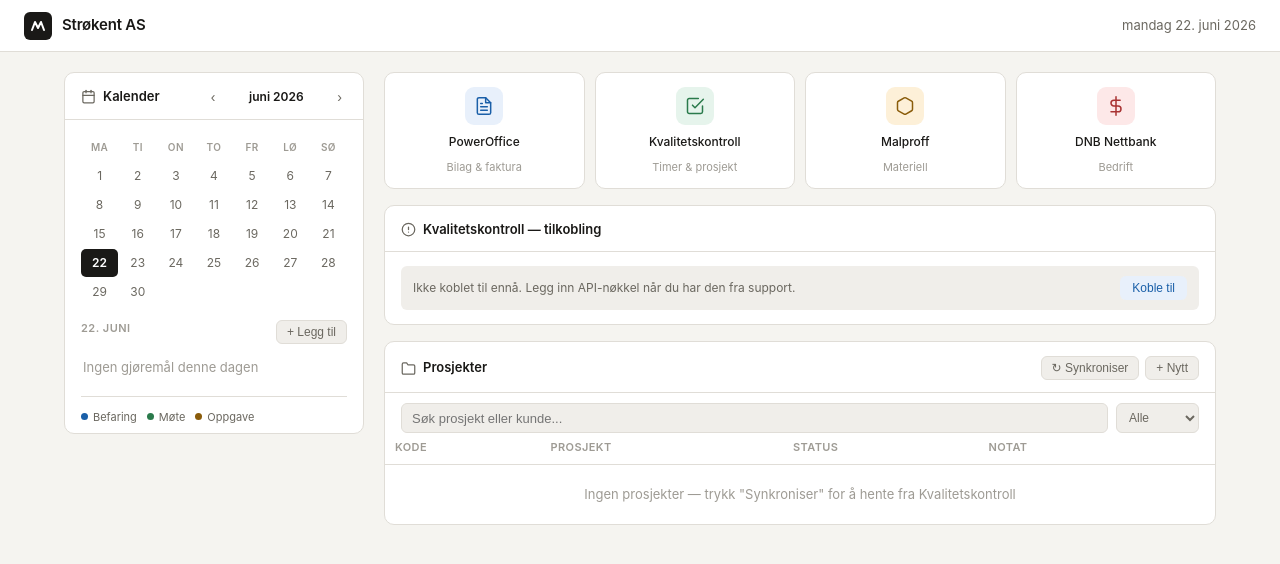
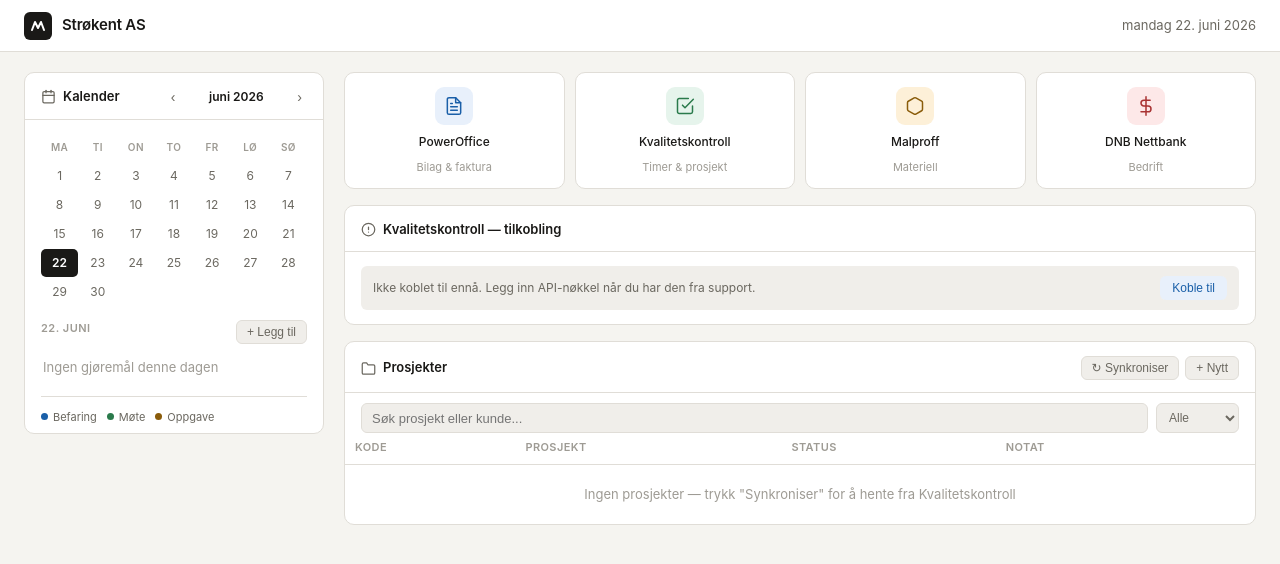
Before and after one commit to simenmaler-coder/strokent-dashboard, a plain HTML site: page index.html in a window 1280 px wide. Drawn offline with Linux system fonts and the light colour scheme.

Commit message:
Update index.html

```diff
--- a/index.html
+++ b/index.html
@@ -36,7 +36,7 @@
   .topbar h1 { font-size: 15px; font-weight: 600; letter-spacing: -0.2px; }
   .topbar-date { font-size: 13px; color: var(--text2); }
 
-  .main { display: grid; grid-template-columns: 300px 1fr; gap: 20px; padding: 20px 24px; max-width: 1200px; margin: 0 auto; }
+  .main { display: grid; grid-template-columns: 300px 1fr; gap: 20px; padding: 20px 24px; max-width: 100%; margin: 0 auto; }
 
   /* Cards */
   .card { background: var(--surface); border: 1px solid var(--border); border-radius: var(--radius); overflow: hidden; }
```
